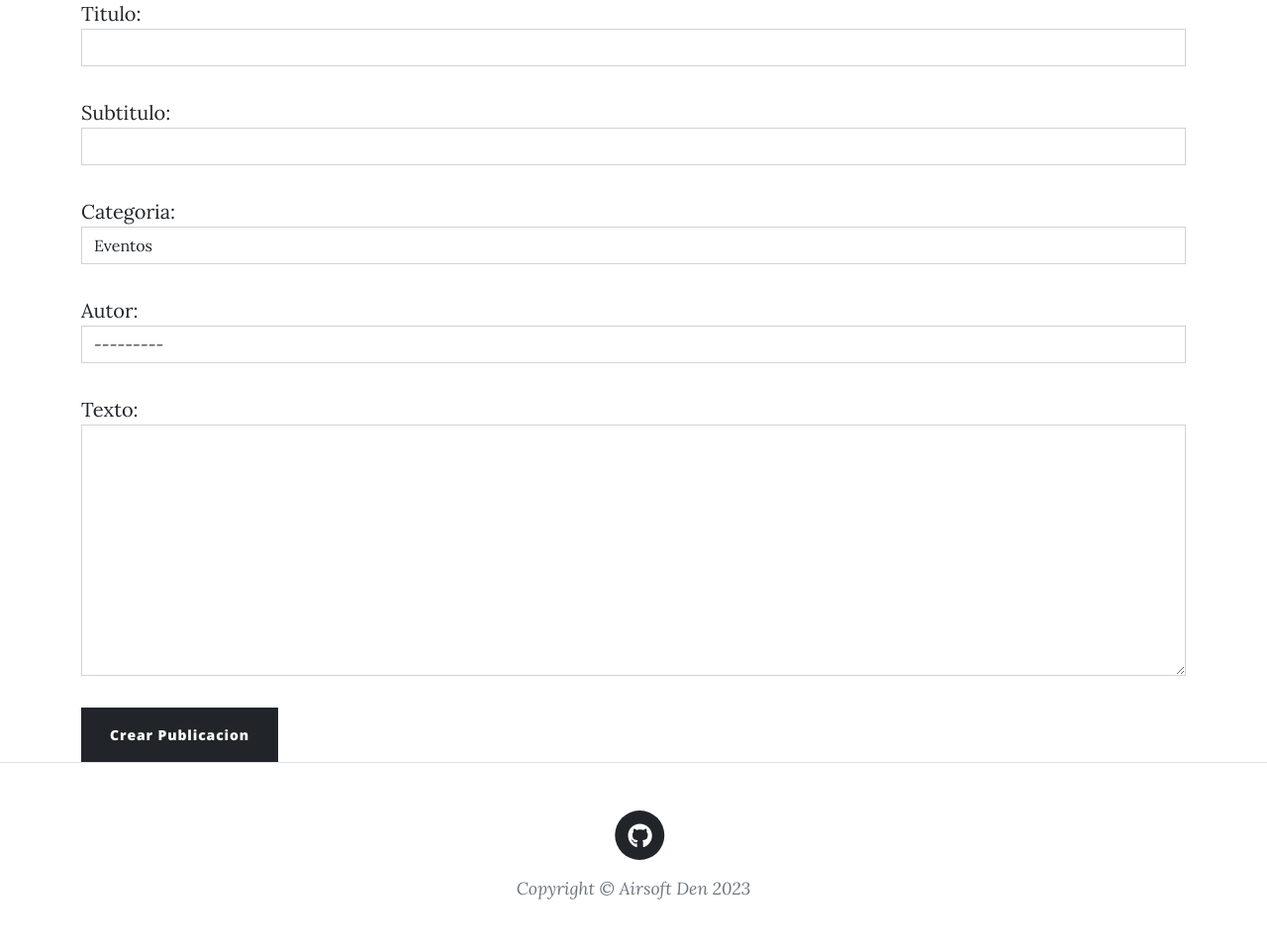
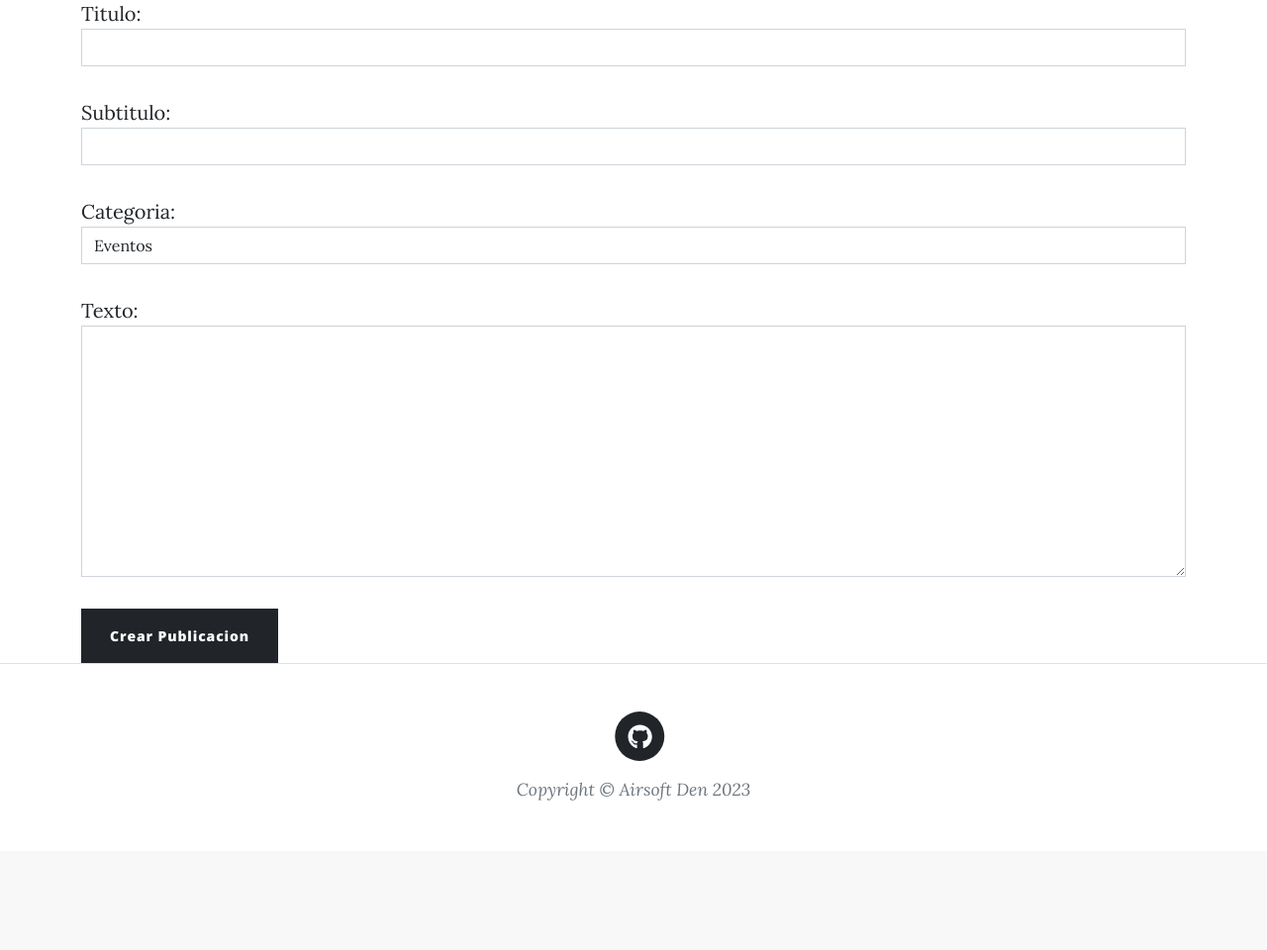
Before and after one commit to Mateosacco99/PlaygroundFinalProject-Sacco, a Django app: page /add_post/ in a window 1280 px wide. Shown: the part 825-1785 px from the top of the page at 99% size. After the commit the page ends 1634 px from the top, so only its background shows below. Run offline with Django 4.2, Linux system fonts and the light colour scheme; a user stored in the database is signed in; data comes from the database, SQL or seed files in the repository; both versions use the stored data as it was after the commit; some libraries are stand-ins or nearby versions.

Commit message:
0009 misc

```diff
--- a/blogAPP/forms.py
+++ b/blogAPP/forms.py
@@ -12,7 +12,8 @@ class PostForm(forms.ModelForm):
             "titulo":forms.TextInput(attrs={'class':'form-control'}),
             "subtitulo":forms.TextInput(attrs={'class':'form-control'}),
             "categoria":forms.Select(choices=choices, attrs={'class':'form-control'}),
-            "autor":forms.Select(attrs={'class':'form-control'}),
+            "autor":forms.TextInput(attrs={'class':'form-control', 'value':'' , 'id':'placeholder', 'type':'hidden'}),
+            #"autor":forms.Select(attrs={'class':'form-control'}),
             "texto":forms.Textarea(attrs={'class':'form-control'}),
         }
 
--- a/blogAPP/templates/add_post.html
+++ b/blogAPP/templates/add_post.html
@@ -15,6 +15,14 @@
             <button class="btn btn-dark ">Crear Publicacion</button>
         </form>
     </div>
+
+    <script>
+        var name = "{{ user.id }}";
+        document.getElementById("placeholder").value = name;
+
+
+    </script>
+
 {% else %}
 
 <center><h1>DEBES INICIAR SESION PARA REALIZAR ESTA ACCION!</h1></center>
```
Also changed, not shown: db.sqlite3. Lines whose indentation alone changed are shown as unchanged.
